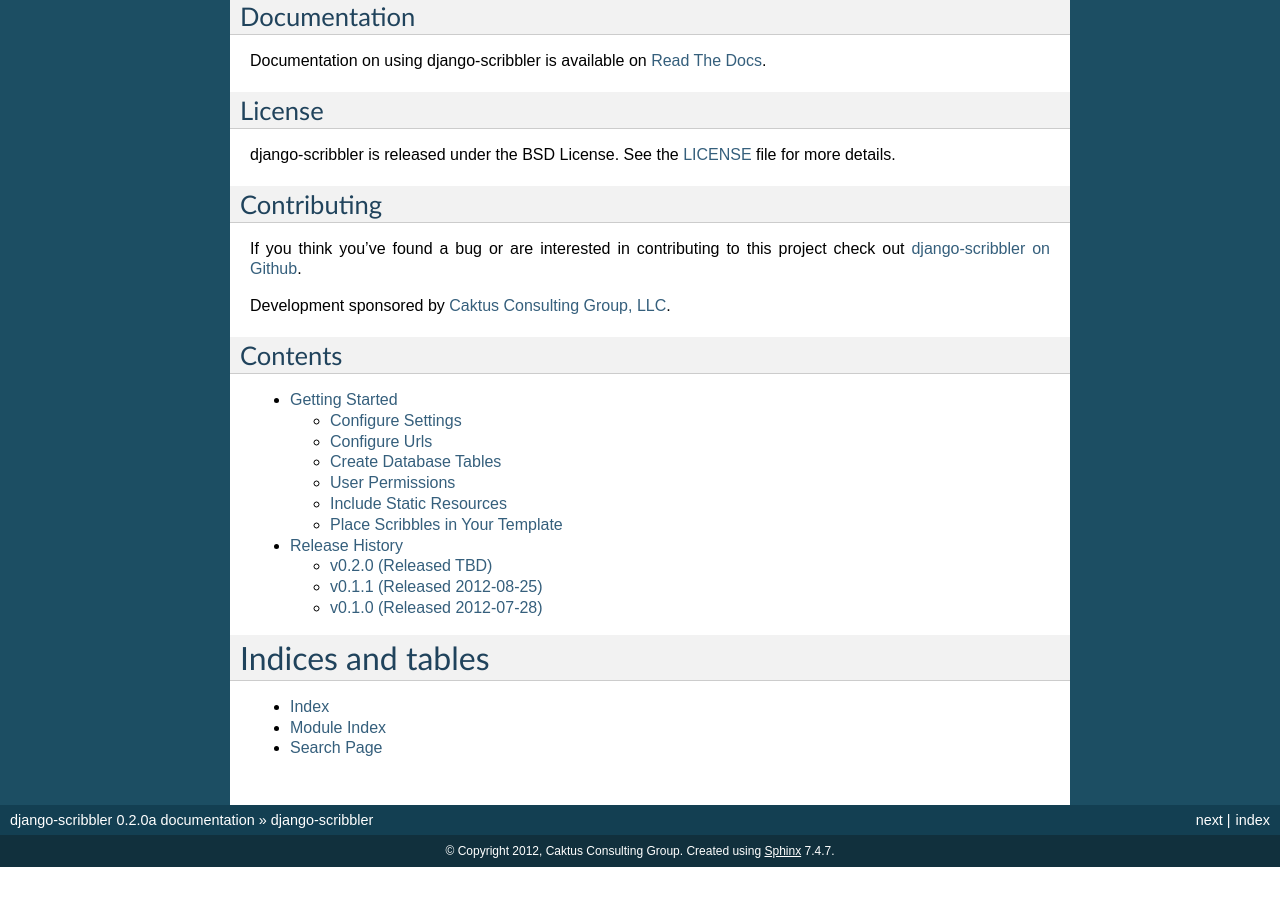
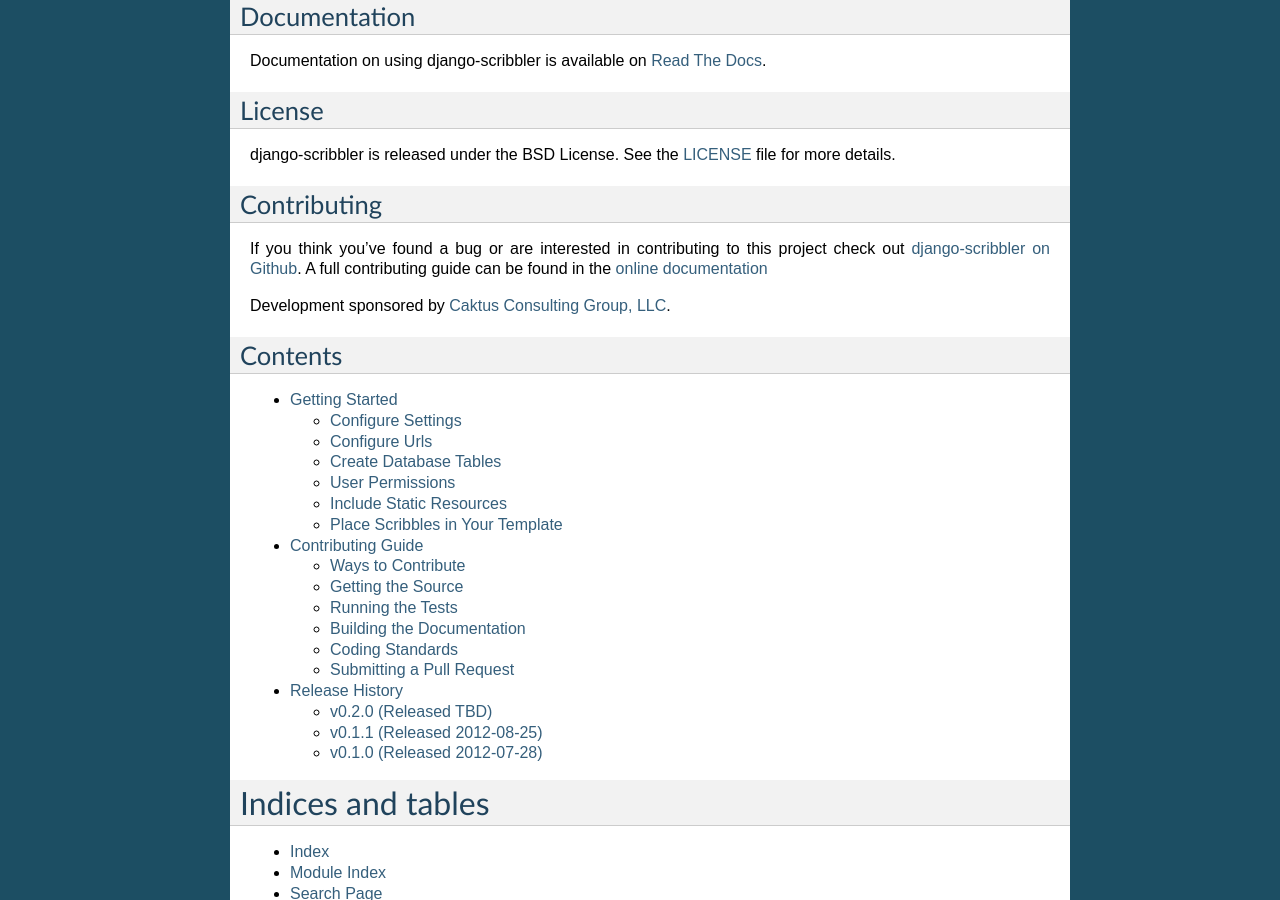
Before and after one commit to caktus/django-scribbler, a Sphinx documentation site: the page built from docs/index.rst, in a window 1280 px wide and 900 px high, scrolled down 646 px. Built offline with Sphinx 7.4.7, drawn with Linux system fonts in a browser that asks for light colours; before the commit the page ends 1513 px from its top, so only the background shows below that; some of the changed lines change nothing that is shown.

Commit message:
Stealing and adapting an existing contributing guide.

```diff
--- a/README.rst
+++ b/README.rst
@@ -55,7 +55,8 @@
 --------------------------------------
 
 If you think you've found a bug or are interested in contributing to this project
-check out `django-scribbler on Github <https://github.com/caktus/django-scribbler>`_.
+check out `django-scribbler on Github <https://github.com/caktus/django-scribbler>`_. A
+full contributing guide can be found in the `online documentation <http://django-scribbler.readthedocs.org/en/latest/contributing.html>`_
 
 Development sponsored by `Caktus Consulting Group, LLC
 <http://www.caktusgroup.com/services>`_.
--- /dev/null
+++ b/docs/contributing.rst
@@ -0,0 +1,107 @@
+Contributing Guide
+====================================
+
+There are a number of ways to contribute to django-scribbler. If you are interested
+in making django-scribbler better then this guide will help you find a way to contribute.
+
+
+Ways to Contribute
+------------------------------------
+
+You can contribute to the project by submitting bug reports, feature requests
+or documentation updates through the Github `issues <https://github.com/caktus/django-scribbler/issues>`_.
+
+
+Getting the Source
+------------------------------------
+
+You can clone the repository from Github::
+
+    git clone git://github.com/caktus/django-scribbler.git
+
+However this checkout will be read only. If you want to contribute code you should
+create a fork and clone your fork. You can then add the main repository as a remote::
+
+    git clone git@github.com:<your-username>/scribbler.git
+    git remote add upstream git://github.com/caktus/django-scribbler.git
+    git fetch upstream
+
+
+Running the Tests
+------------------------------------
+
+When making changes to the code, either fixing bugs or adding features, you'll want to
+run the tests to ensure that you have not broken any of the existing functionality.
+With the code checked out and Django installed you can run the tests via::
+
+    python setup.py test
+
+or::
+
+    python runtests.py
+
+Note that the tests require the `mock <http://www.voidspace.org.uk/python/mock/>`_ library.
+To test against multiple versions of Django you can use install and use ``tox>=1.4``. The
+``tox`` command will run the tests against Django 1.3, 1.4 and the current Git master using
+Python 2.6.::
+
+    # Build all environments
+    tox
+    # Build a single environment
+    tox -e py26-1.3.X
+
+Building all environments will also build the documentation. More on that in the next
+section.
+
+
+Building the Documentation
+------------------------------------
+
+This project aims to have a minimal core with hooks for customization. That makes documentation
+an important part of the project. Useful examples and notes on common use cases are a great
+way to contribute and improve the documentation.
+
+The docs are written in `ReST <http://docutils.sourceforge.net/rst.html>`_
+and built using `Sphinx <http://sphinx.pocoo.org/>`_. As noted above you can use
+tox to build the documentation or you can build them on their own via::
+
+    tox -e docs
+
+or::
+
+    make html
+
+from inside the ``docs/`` directory.
+
+
+Coding Standards
+------------------------------------
+
+Code contributions should follow the `PEP8 <http://www.python.org/dev/peps/pep-0008/>`_
+and `Django contributing style <https://docs.djangoproject.com/en/dev/internals/contributing/writing-code/coding-style/>`_
+standards. Please note that these are only guidelines. Overall code consistency
+and readability are more important than strict adherence to these guides.
+
+
+Submitting a Pull Request
+------------------------------------
+
+The easiest way to contribute code or documentation changes is through a pull request.
+For information on submitting a pull request you can read the Github help page
+https://help.github.com/articles/using-pull-requests.
+
+Pull requests are a place for the code to be reviewed before it is merged. This review
+will go over the coding style as well as if it solves the problem indended and fits
+in the scope of the project. It may be a long discussion or it might just be a simple
+thank you.
+
+Not necessarily every request will be merged but you should not take it personally
+if you change is not accepted. If you want to increase the chances of your change
+being incorporated then here are some tips.
+
+- Address a known issue. Preference is given to a request that fixes a currently open issue.
+- Include documentation and tests when appropriate. New features should be tested and documented. Bugfixes should include tests which demostrate the problem.
+- Keep it simple. It's difficult to review a large block of code so try to keep the scope of the change small.
+
+You should also feel free to ask for help writing tests or writing documentation
+if you aren't sure how to go about it.
--- a/docs/index.rst
+++ b/docs/index.rst
@@ -12,6 +12,7 @@
     :maxdepth: 2
 
     quick-start
+    contributing
     releases
 
 
```
